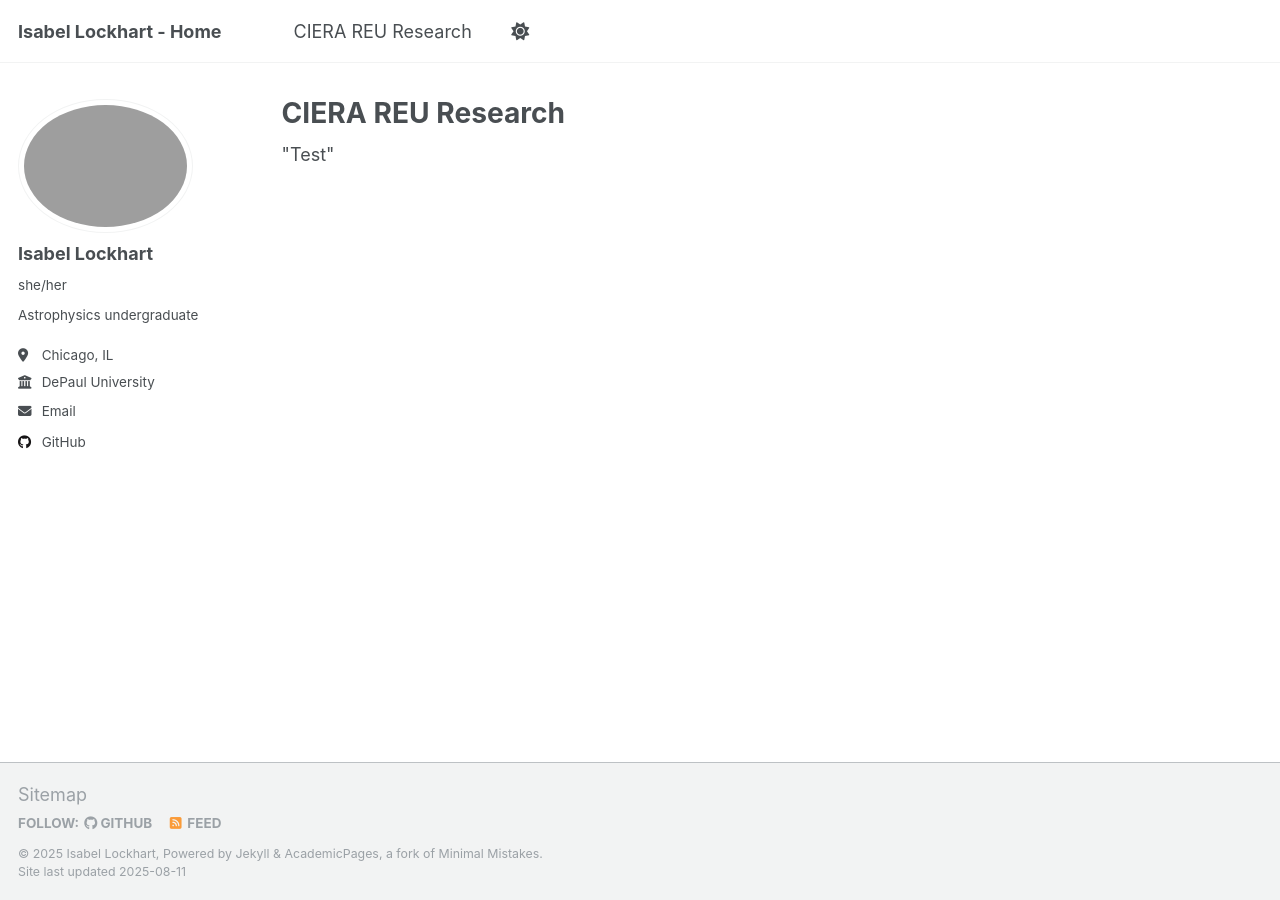
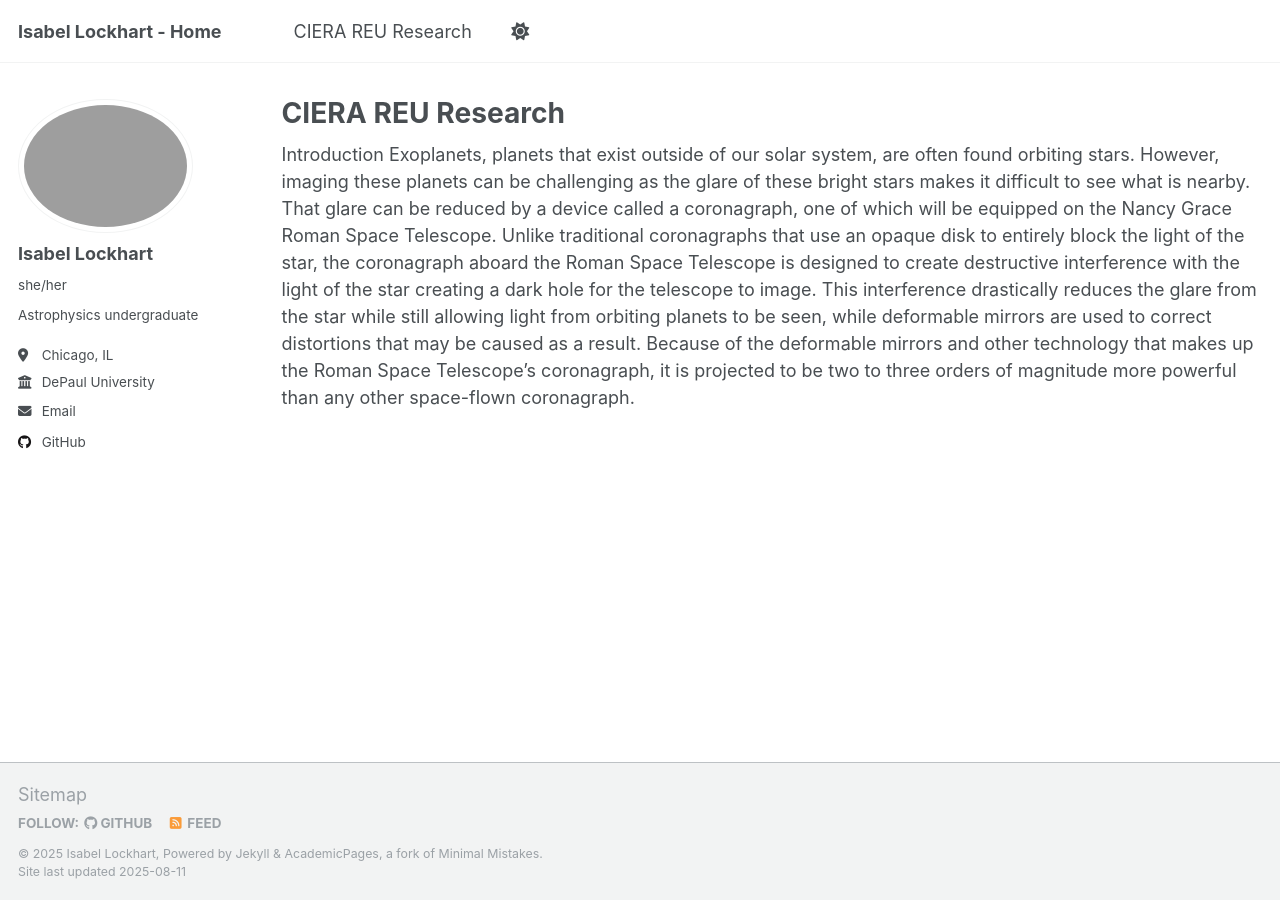
Before and after one commit to Isabel-Lockhart/CIERA, a Jekyll site: the page built from _pages/cierareu.html, in a window 1280 px wide. Built offline with Jekyll 4.4.1, drawn with Linux system fonts in a browser that asks for light colours; a script that is not in the unit is left out.

Commit message:
Update cierareu.html

```diff
--- a/_pages/cierareu.html
+++ b/_pages/cierareu.html
@@ -5,4 +5,5 @@ permalink: /cierareu/
 author_profile: true
 ---
 
-"Test"
+Introduction
+Exoplanets, planets that exist outside of our solar system, are often found orbiting stars. However, imaging these planets can be challenging as the glare of these bright stars makes it difficult to see what is nearby. That glare can be reduced by a device called a coronagraph, one of which will be equipped on the Nancy Grace Roman Space Telescope. Unlike traditional coronagraphs that use an opaque disk to entirely block the light of the star, the coronagraph aboard the Roman Space Telescope is designed to create destructive interference with the light of the star creating a dark hole for the telescope to image. This interference drastically reduces the glare from the star while still allowing light from orbiting planets to be seen, while deformable mirrors are used to correct distortions that may be caused as a result. Because of the deformable mirrors and other technology that makes up the Roman Space Telescope’s coronagraph, it is projected to be two to three orders of magnitude more powerful than any other space-flown coronagraph.
```
